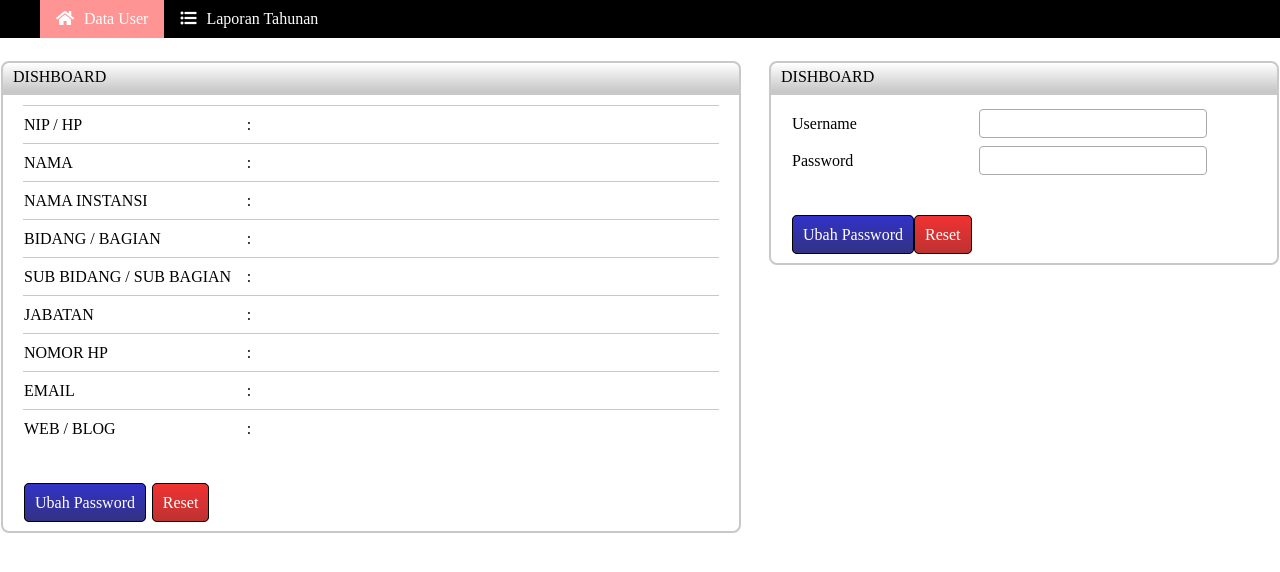
After one commit to GaLHakim/ProjectKominfo, a PHP site: page /users/userProfile.php in a window 1280 px wide. The commit adds this page. Shown: the top 572 px of the page. Run offline with PHP 8.4, Linux system fonts and the light colour scheme; some libraries are stand-ins or nearby versions.

Commit message:
modif cssHome.css; add cssUser.css + userProfil.php

```diff
--- a/css/cssHome.css
+++ b/css/cssHome.css
@@ -93,7 +93,7 @@ nav > li > a{
 }
 input[type="text"],input[type="password"]{
     width: 300px;
-    height: 45px;
+    height: 100px;
     font-size: 16px;
     border: none;
     background-color: rgba(255,255,255,0.5);
--- /dev/null
+++ b/users/cssUser.css
@@ -0,0 +1,168 @@
+body{
+    margin: 0;
+    padding: 0;
+    background:white;
+}
+.container{
+    max-width: 960px;
+    width: 100%;
+    margin: auto;
+}
+.content{
+    max-width: 1286px;
+    background-color: white;
+    margin-top: 60px;
+    height: auto;
+}
+
+/*---NAVIGATION---*/
+ul{
+	margin: 0;
+	top: 0;
+    width: 100%;
+    list-style-type: none;
+    position: fixed;
+    background-color: black;
+}
+.ul-li{
+    float: left;
+    position: relative;
+}
+.ul-li a, .dropbtn{
+    display: block;
+    color: white;
+    text-align: center;
+    padding: 10px 16px;
+    text-decoration: none;
+}
+.ul-li a:hover, .dropdown:hover .dropbtn{
+    background-color: rgb(255, 148, 148);
+    color: black;
+}
+.dropdown-content{
+    display: none;
+    position: absolute;
+    background-color: black;
+    min-width: 160px;
+    box-shadow: 0px 8px 16px 0px rgba(0,0,0,0.2);
+    z-index: 1;
+}
+.dropdown-content a{
+    color: white;
+    padding: 12px 16px;
+    display: block;
+    text-align: left;
+}
+.dropdown-content a:hover{
+    background-color: rgb(255, 148, 148);
+}
+.dropdown:hover .dropdown-content{
+    display: block;
+}
+.active{
+    background-color: rgb(255, 148, 148);
+}
+
+/*---CONTENT DATA USER---*/
+table{
+    border-collapse: collapse;
+	width: 100%;
+}
+input[type="text"], input[type="password"]{
+	width: 80%;
+    height: 25px;
+	border: 1px solid darkgray;
+	border-radius: 4px;
+}
+#label-submit{
+	padding: 10px;
+	border-radius: 5px;
+	color: white;
+	border: 1px solid black;
+	background-image: linear-gradient(to top, rgb(50, 50, 130), rgb(50, 50, 200));
+    cursor: pointer;
+}
+#submit-profil{
+	display: none;
+}
+#label-reset{
+	margin-left: -95px;
+	padding: 10px;
+	border-radius: 5px;
+	color: white;
+	border: 1px solid black;
+	background-image: linear-gradient(to top, rgb(190, 50, 50),rgb(240, 50, 50));
+	cursor: pointer;
+}
+#reset-profil{
+	display: none;
+}
+#label-editsubmit{
+	padding: 10px;
+	border-radius: 5px;
+	color: white;
+	border: 1px solid black;
+	background-image: linear-gradient(to top, rgb(50, 50, 130), rgb(50, 50, 200));
+    cursor: pointer;
+}
+#submit-editprofil{
+	display: none;
+}
+#label-editreset{
+	margin-left: -65px;
+	padding: 10px;
+	border-radius: 5px;
+	color: white;
+	border: 1px solid black;
+	background-image: linear-gradient(to top, rgb(190, 50, 50),rgb(240, 50, 50));
+	cursor: pointer;
+}
+#reset-editprofil{
+	display: none;
+}
+
+/*---CONTENT DATA USER (PROFIL)---*/
+#tableprofil td{
+	height: 35px;
+    border-top: 1px solid rgb(200, 200, 200);
+}
+#profil{
+	width: 32%;
+}
+#profil-content{
+	width: 58%;
+	background-color: white;
+}
+.profil-judul{
+	background-image: linear-gradient(to top, rgb(200, 200, 200), white);
+	border: 2px solid rgb(200, 200, 200);
+	border-radius: 8px 8px 0 0;
+	padding: 5px 10px;
+    color: black;
+}
+.profil-down{
+    padding: 10px 20px;
+    border: 2px solid rgb(200, 200, 200);
+    border-radius: 0 0 8px 8px;
+}
+/*---CONTENT DATA USER (EDIT PROFIL)---*/
+#tableedit td{
+	height: 35px;
+}
+#editprofil-content{
+	vertical-align: top;
+	width: 40%;
+	background-color: white;
+}
+.editprofil-judul{
+	background-image: linear-gradient(to top, rgb(200, 200, 200), white);
+	border: 2px solid rgb(200, 200, 200);
+	border-radius: 8px 8px 0 0;
+	padding: 5px 10px;
+    color: black;
+}
+.editprofil-down{
+    padding: 10px 20px;
+    border: 2px solid rgb(200, 200, 200);
+    border-radius: 0 0 8px 8px;
+}
--- /dev/null
+++ b/users/userProfile.php
@@ -0,0 +1,132 @@
+<!DOCTYPE html>
+<html>
+<head>
+<title>PERATURAN GUBERNUR JAWA TIMUR</title>
+<meta charset="UTF-8">
+<meta name="viewport" content="width=device-width, initial-scale=1">
+<link rel="stylesheet" type="text/css" href="cssUser.css">
+<link rel="stylesheet" href="https://use.fontawesome.com/releases/v5.6.3/css/all.css">
+</head>
+<body>
+    <header>
+		<div>
+		<ul>
+            <li class="ul-li"><a class="active" href="admin-dashboard.html"><i class="fas fa-home" style="padding-right:10px;"></i>Data User</a></li>
+            <li class="ul-li dropdown"><a class="dropbtn"><i class="fas fa-list-ul" style="padding-right:10px"></i>Laporan Tahunan</a>
+			<div class="dropdown-content">
+                <a href="input-pertanyaan.html">Input</a>
+                <a href="#laporan">Laporan</a>
+            </div>
+        	</li>
+		</ul>
+		</div>
+    </header>
+    <div class="content container">
+		<table>
+		<tr>
+			<td id="profil-content">
+				<div class="profil-judul">
+					<a>DISHBOARD</a>
+				</div>
+				<div class="profil-down">
+					<table id="tableprofil">
+						<tr>
+							<td id="profil">NIP / HP</td>
+							<td id="profil1">:</td>
+							<td></td>
+						</tr>
+						<tr>
+							<td id="profil">NAMA</td>
+							<td id="profil1">:</td>
+							<td></td>
+						</tr>
+						<tr>
+							<td id="profil">NAMA INSTANSI</td>
+							<td id="profil1">:</td>
+							<td></td>
+						</tr>
+						<tr>
+							<td id="profil">BIDANG / BAGIAN</td>
+							<td id="profil1">:</td>
+							<td></td>
+						</tr>
+						<tr>
+							<td id="profil">SUB BIDANG / SUB BAGIAN</td>
+							<td id="profil1">:</td>
+							<td></td>
+						</tr>
+						<tr>
+							<td id="profil">JABATAN</td>
+							<td id="profil1">:</td>
+							<td></td>
+						</tr>
+						<tr>
+							<td id="profil">NOMOR HP</td>
+							<td id="profil1">:</td>
+							<td></td>
+						</tr>
+						<tr>
+							<td id="profil">EMAIL</td>
+							<td id="profil1">:</td>
+							<td></td>
+						</tr>
+						<tr>
+							<td id="profil">WEB / BLOG</td>
+							<td id="profil1">:</td>
+							<td></td>
+						</tr>
+						<tr><td style="border:none;"></td></tr>
+						<tr>
+							<td style="border:none;">
+								<form action="">
+									<input id="submit-profil" type="submit" value="submit">
+									<label for="submit-profil" id="label-submit">Ubah Password</label>
+								</form>
+							</td>
+							<td style="border:none;">
+								<form action="">
+									<input id="reset-profil" type="reset" value="reset">
+									<label for="reser-profil" id="label-reset"> Reset</label>
+								</form>
+							</td>
+						</tr>
+					</table>
+				</div>
+			</td>
+			<td></td>
+			<td id="editprofil-content">
+				<div class="editprofil-judul">
+					<a>DISHBOARD</a>
+				</div>
+				<div class="editprofil-down">
+					<table id="tableedit">
+						<tr>
+							<td id="editprofil">Username</td>
+							<td><input type="text"></td>
+						</tr>
+						<tr>
+							<td>Password</td>
+							<td><input type="password"></td>
+						</tr>
+						<tr><td></td></tr>
+						<tr>
+							<td>
+								<form action="">
+									<input id="submit-editprofil" type="submit" value="submit">
+									<label for="submit-editprofil" id="label-submit">Ubah Password</label>
+								</form>
+							</td>
+							<td>
+								<form action="">
+									<input id="reset-editprofil" type="reset" value="reset">
+									<label for="reser-editprofil" id="label-editreset"> Reset</label>
+								</form>
+							</td>
+						</tr>
+					</table>
+				</div>
+			</td>
+		</tr>
+		</table>
+    </div>
+</body>
```
